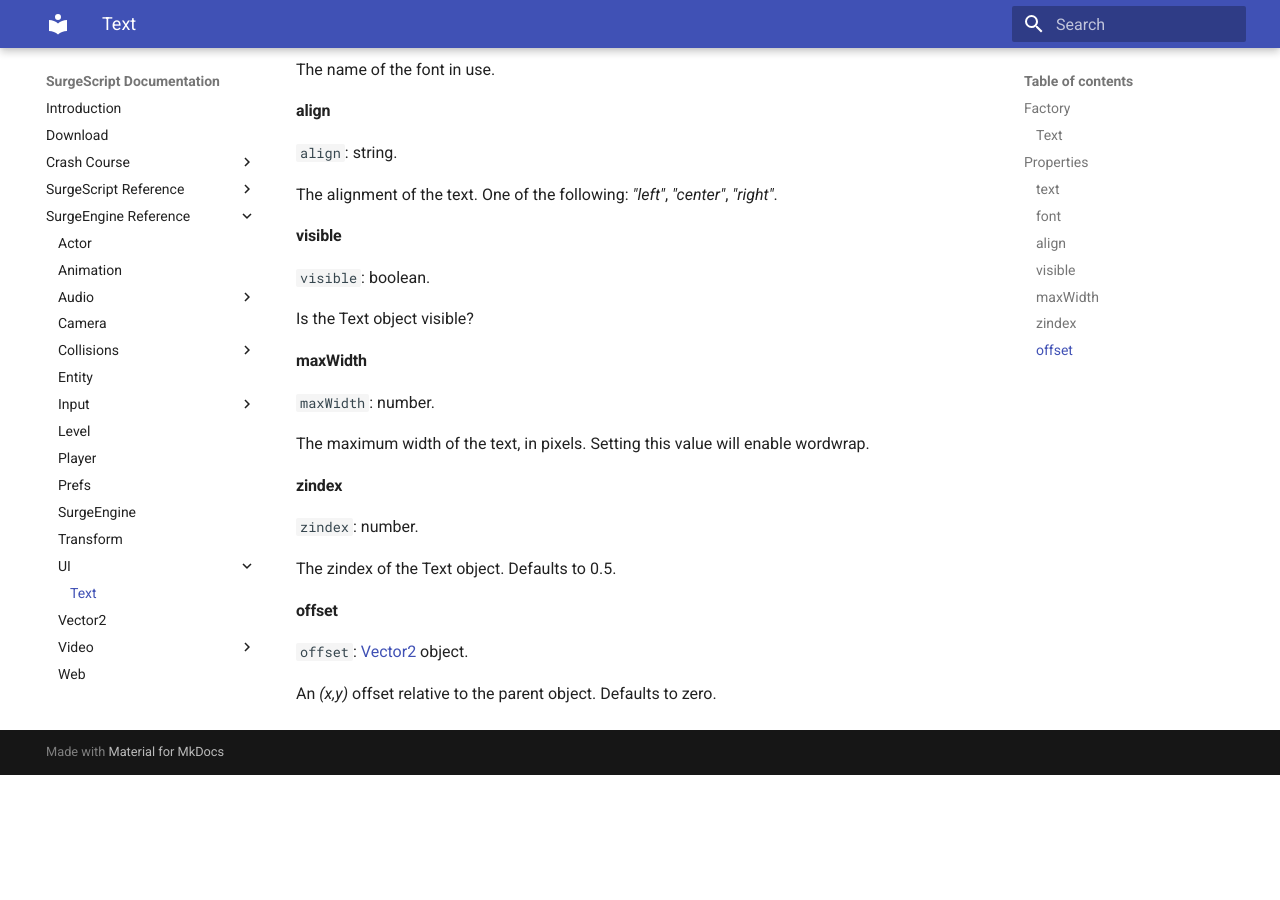
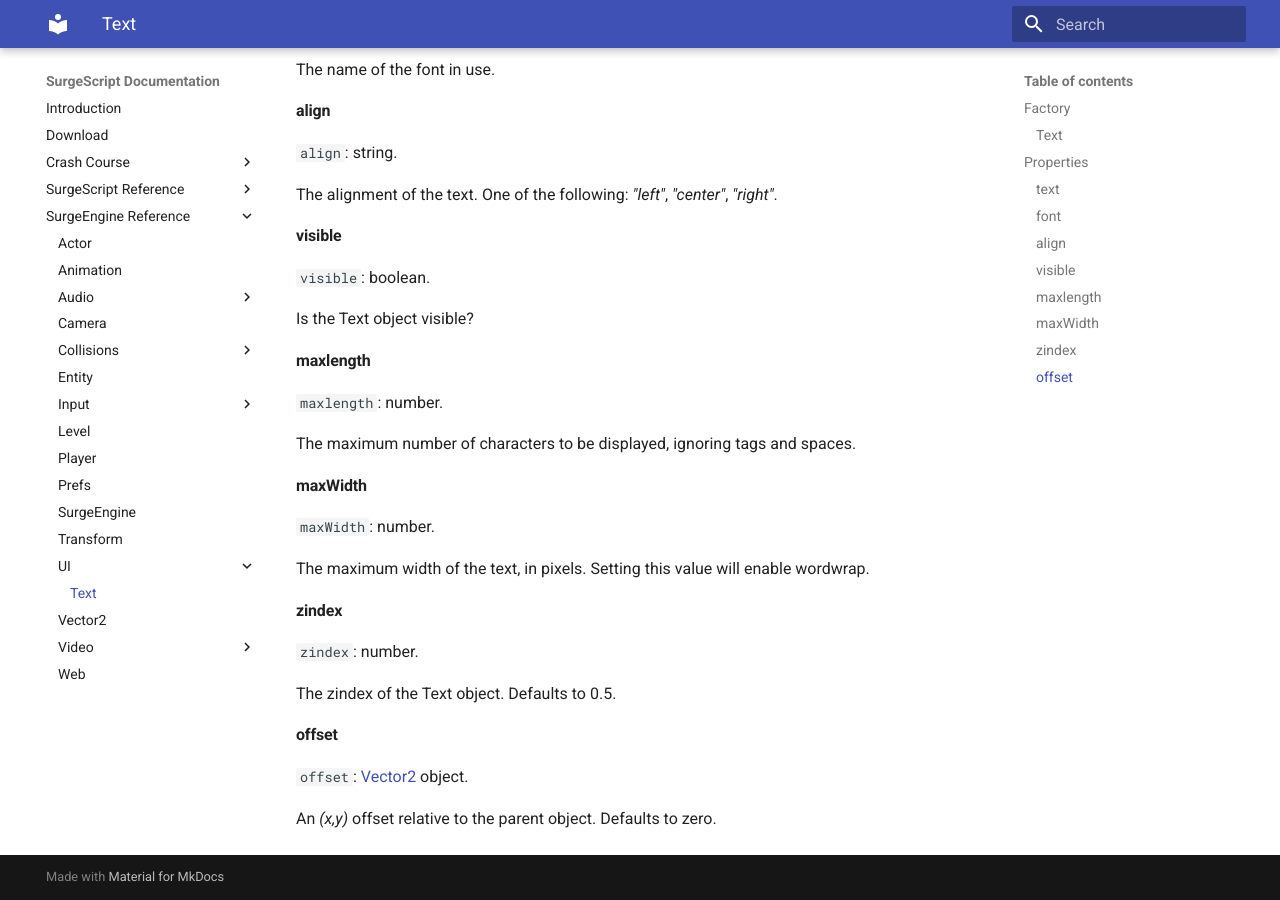
Before and after one commit to alemart/surgescript, an MkDocs documentation site: the page built from docs/engine/text.md, in a window 1280 px wide and 900 px high, scrolled down 1381 px. Built offline with MkDocs 1.6.1 and Material for MkDocs 9.7.7, drawn with Linux system fonts in a browser that asks for light colours; old or Windows-style settings are respelled for this version of MkDocs; before the commit the page ends 2156 px from its top, so only the background shows below that.

Commit message:
Documented Text.maxlength

```diff
--- a/docs/engine/text.md
+++ b/docs/engine/text.md
@@ -76,6 +76,12 @@ The alignment of the text. One of the following: *"left"*, *"center"*, *"right"*
 
 Is the Text object visible?
 
+#### maxlength
+
+`maxlength`: number.
+
+The maximum number of characters to be displayed, ignoring *<color>* tags and spaces.
+
 #### maxWidth
 
 `maxWidth`: number.
```
